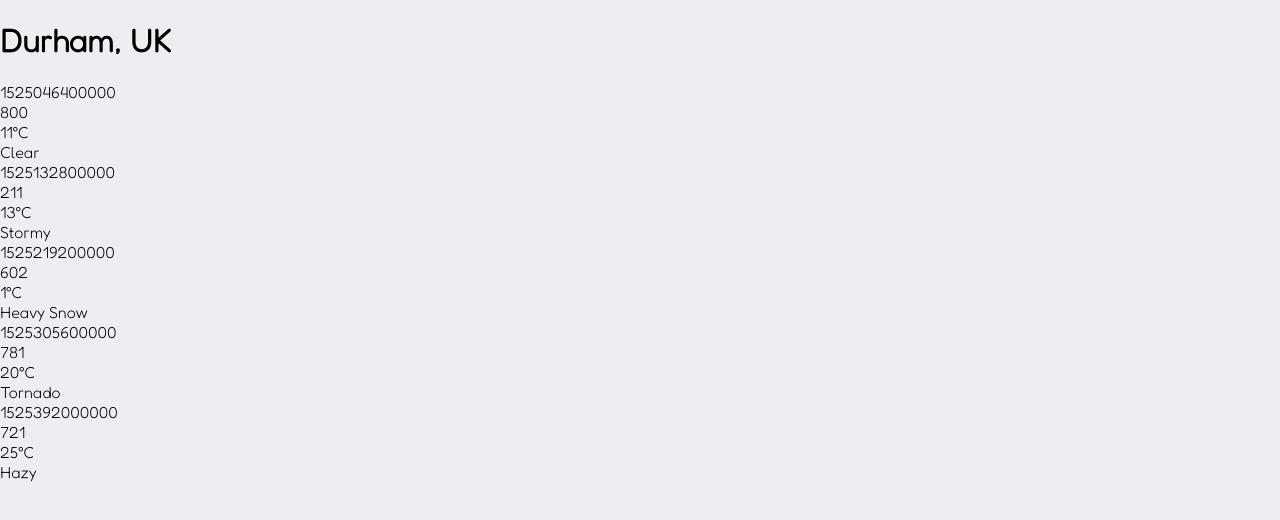
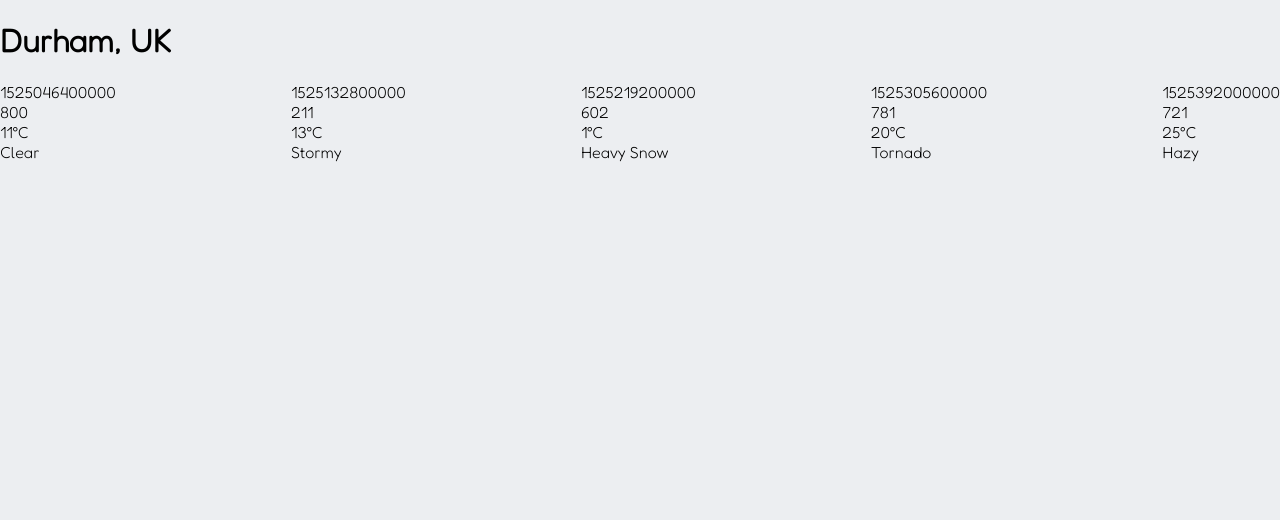
Before and after one commit to chris-peakin/weather-app, a React (Create React App) app: page / in a window 1280 px wide. Shown: the top 520 px of the page. Built offline with nearby package versions, Linux system fonts and the light colour scheme.

Commit message:
added some CSS styling

```diff
--- a/src/components/App.js
+++ b/src/components/App.js
@@ -3,7 +3,6 @@ import React from "react";
 import PropTypes from "prop-types";
 import LocationDetails from "./LocationDetails";
 import ForecastSummaries from "./ForecastSummaries";
-import forecasts from "../data/forecast.json";
 
 function App({ forecasts, location }) {
   return (
--- a/src/components/ForecastSummaries.js
+++ b/src/components/ForecastSummaries.js
@@ -1,6 +1,7 @@
 import React from "react";
 import PropTypes from "prop-types";
 import ForecastSummary from "./ForecastSummary";
+import "../styles/ForecastSummaries.css";
 
 function ForecastSummaries({ forecasts }) {
   return (
--- a/src/styles/App.css
+++ b/src/styles/App.css
@@ -1,4 +1,5 @@
-.App {
+.weather-app {
+    margin: 0 20px;
 }
 
 .App-logo {
--- /dev/null
+++ b/src/styles/ForecastSummaries.css
@@ -0,0 +1,4 @@
+.forecast-summaries{
+    display: flex;
+    justify-content: space-between;
+}
```
